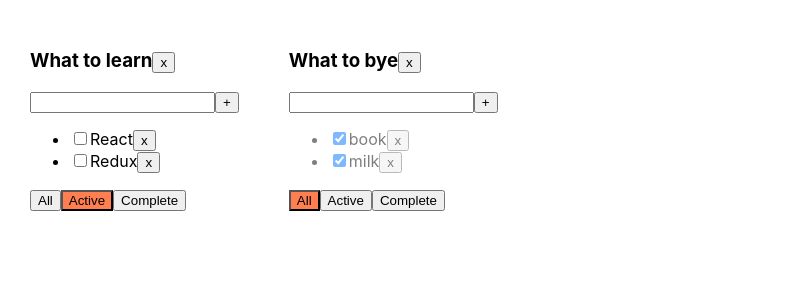
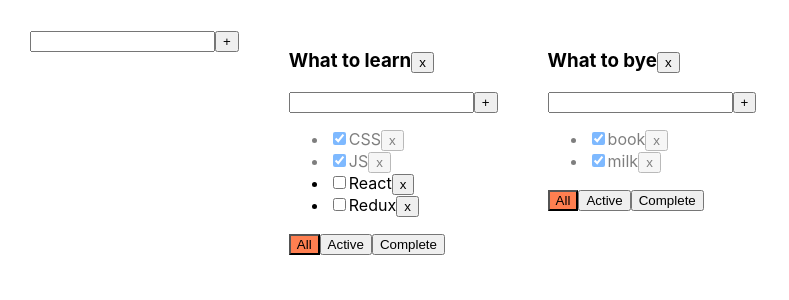
Before and after one commit to nedashkivskyios/newTodolist, a React (Create React App) app: page / in a window 1280 px wide. Shown: the top 300 px of the page, without its empty margins (0-789 px from the left). Built offline with nearby package versions, Linux system fonts and the light colour scheme.

Commit message:
Lesson 6

```diff
--- a/src/App.tsx
+++ b/src/App.tsx
@@ -2,36 +2,52 @@ import React, {useState} from 'react';
 import './App.css';
 import {Todolist} from "./Todolist";
 import {v1} from "uuid";
+import {AddItemForm} from "./components/AddItemForm";
 
 export type FilterValuesType = "all" | "active" | "completed"
+export type TaskType = {
+  id: string
+  title: string
+  isDone: boolean
+}
+export type TasksType = {
+  [key: string]: Array<TaskType>
+}
+export type TodolistType = {
+  id: string
+  title: string
+  filter: FilterValuesType
+}
+export type TodolistsType = Array<TodolistType>
+
 
 const App = () => {
 
   const todolistId1 = v1()
   const todolistId2 = v1()
-  const [todolists, setTodolists] = useState([
-    {id: todolistId1, title: "What to learn", filter: "active"},
+  const [todolists, setTodolists] = useState<TodolistsType>([
+    {id: todolistId1, title: "What to learn", filter: "all"},
     {id: todolistId2, title: "What to bye", filter: "all"},
   ])
-  const [tasks, setTasks] = useState({
+  const [tasks, setTasks] = useState<TasksType>({
     [todolistId1]: [
       {id: v1(), title: "CSS", isDone: true},
       {id: v1(), title: "JS", isDone: true},
       {id: v1(), title: "React", isDone: false},
       {id: v1(), title: "Redux", isDone: false},
     ],
-    [todolistId2]: [{id: v1(), title: "book", isDone: true},
+    [todolistId2]: [
+      {id: v1(), title: "book", isDone: true},
       {id: v1(), title: "milk", isDone: true},
     ],
   })
 
   const removeTask = (id: string, todolistId: string) => {
     let ourTasks = tasks[todolistId]
-    let filteredTasks = ourTasks.filter(t => t.id !== id)
-    tasks[todolistId] = filteredTasks
+    tasks[todolistId] = ourTasks.filter(t => t.id !== id)
     setTasks({...tasks})
   }
-  const addTask = (newTitle: string, todolistId: string) => {
+  const addTask = (todolistId: string, newTitle: string) => {
     let ourTasks = tasks[todolistId]
     let newTask = {id: v1(), title: newTitle, isDone: false}
     tasks[todolistId] = [...ourTasks, newTask]
@@ -46,6 +62,22 @@ const App = () => {
     tasks[todolistId] = ourTasks.map(el => el.id === taskId ? {...el, isDone: checked} : el)
     setTasks({...tasks})
   }
+  const changeTaskTitle = (params: { todolistId: string, taskId: string, title: string }) => {
+    let ourTasks = tasks[params.todolistId]
+    tasks[params.todolistId] = ourTasks.map(el => el.id === params.taskId ? {...el, title: params.title} : el)
+    setTasks({...tasks})
+  }
+  const changeTodolistTitle = (params: { todolistId: string, title: string }) => {
+    setTodolists(todolists.map(tl => tl.id === params.todolistId ? {...tl, title: params.title} : tl))
+  }
+
+  const addTodolist = (title: string) => {
+    const newTodolistId = v1()
+    const newTodolist: TodolistType = {id: newTodolistId, title, filter: "all"}
+    setTodolists([newTodolist, ...todolists])
+    tasks[newTodolistId] = []
+    setTasks({...tasks})
+  }
   const removeTodolist = (todolistId: string) => {
     setTodolists(todolists.filter(tl => tl.id !== todolistId))
     delete tasks[todolistId]
@@ -54,6 +86,7 @@ const App = () => {
 
   return (
     <div className="App">
+      <AddItemForm callback={addTodolist}/>
       {
         todolists.map((tl) => {
           let tasksForTodolist = tasks[tl.id]
@@ -72,6 +105,8 @@ const App = () => {
                            removeTask={removeTask}
                            changeFilter={changeFilter}
                            removeTodolist={removeTodolist}
+                           changeTaskTitle={changeTaskTitle}
+                           changeTodolistTitle={changeTodolistTitle}
                            onChangeTaskStatus={onChangeTaskStatus}
           />
         })
--- a/src/Todolist.tsx
+++ b/src/Todolist.tsx
@@ -1,11 +1,8 @@
-import React, {ChangeEvent, FC, KeyboardEvent, useState} from "react";
-import {FilterValuesType} from "./App";
+import React, {ChangeEvent, FC} from "react";
+import {FilterValuesType, TaskType} from "./App";
+import {AddItemForm} from "./components/AddItemForm";
+import {EditableSpan} from "./components/EditableSpan";
 
-export type TaskType = {
-  id: string
-  title: string
-  isDone: boolean
-}
 
 type PropsType = {
   title: string
@@ -17,6 +14,8 @@ type PropsType = {
   filter: FilterValuesType
   todolistId: string
   removeTodolist: (todolistId: string) => void
+  changeTaskTitle: (params: { todolistId: string, taskId: string, title: string }) => void
+  changeTodolistTitle: (params: { todolistId: string, title: string }) => void
 }
 
 export const Todolist: FC<PropsType> = (props) => {
@@ -29,10 +28,9 @@ export const Todolist: FC<PropsType> = (props) => {
     filter,
     todolistId,
     removeTodolist,
+    changeTaskTitle,
+    changeTodolistTitle,
   } = props
-
-  const [newTaskTitle, setNewTaskTitle] = useState('')
-  const [error, setError] = useState(false)
 
 
   const onAllButtonClick = () => {
@@ -44,60 +42,30 @@ export const Todolist: FC<PropsType> = (props) => {
   const onCompletedButtonClick = () => {
     changeFilter(todolistId, 'completed')
   }
-  const onAddTaskButtonClickHandler = () => {
-    if (newTaskTitle.trim().length > 0) {
-      addTask(newTaskTitle.trim(), todolistId)
-      setNewTaskTitle('')
-      setError(false)
-    } else {
-      setNewTaskTitle('')
-      setError(true)
-    }
-  }
-  const onNewTaskTitleInputChangeHandler = (e: ChangeEvent<HTMLInputElement>) => {
-    if (error) {
-      setNewTaskTitle(e.currentTarget.value)
-      setError(false)
-    }
-    setNewTaskTitle(e.currentTarget.value)
-  }
-
-  const onEnterKeyPressHandler = (e: KeyboardEvent<HTMLInputElement>) => {
-    if (e.ctrlKey && e.charCode === 13) {
-      if (newTaskTitle.trim().length > 0) {
-        addTask(newTaskTitle.trim(), todolistId)
-        setNewTaskTitle('')
-        setError(false)
-      } else {
-        setNewTaskTitle('')
-        setError(true)
-      }
-    }
-  }
-
   const onRemoveTodolistHandler = () => {
     removeTodolist(todolistId)
   }
-
+  const addTaskWrapper = (title: string) => {
+    addTask(todolistId, title)
+  }
+  const onChangeTodolistTitle = (title: string) => {
+    changeTodolistTitle({todolistId, title})
+  }
 
   return (
     <div>
-      <h3>{title}
+      <h3>
+        <EditableSpan title={title} callback={onChangeTodolistTitle}/>
         <button onClick={onRemoveTodolistHandler}>x</button>
       </h3>
-      <div>
-        <input className={error ? 'error' : ''}
-               onKeyPress={onEnterKeyPressHandler}
-               value={newTaskTitle}
-               onChange={onNewTaskTitleInputChangeHandler}
-               type="text"/>
-        <button onClick={onAddTaskButtonClickHandler}>+</button>
-        {error && <div className={'error-message'}>Title is required</div>}
-      </div>
+      <AddItemForm callback={addTaskWrapper}/>
       <ul>
         {props.tasks.map(t => {
           const onChangeTaskStatusHandler = (e: ChangeEvent<HTMLInputElement>) => {
             onChangeTaskStatus(e.currentTarget.checked, t.id, todolistId)
+          }
+          const onChangeTaskTitleHandler = (title: string) => {
+            changeTaskTitle({todolistId, taskId: t.id, title})
           }
           const onRemoveButtonClickHandler = () => {
             removeTask(t.id, todolistId)
@@ -105,7 +73,7 @@ export const Todolist: FC<PropsType> = (props) => {
           return (
             <li key={`${t.id}-${t.title}`} className={t.isDone ? "is-done" : ""}>
               <input onChange={onChangeTaskStatusHandler} type="checkbox" checked={t.isDone}/>
-              <span>{t.title}</span>
+              <EditableSpan callback={onChangeTaskTitleHandler} title={t.title}/>
               <button onClick={onRemoveButtonClickHandler}>x</button>
             </li>)
         })}
--- /dev/null
+++ b/src/components/AddItemForm.tsx
@@ -0,0 +1,52 @@
+import React, {ChangeEvent, FC, KeyboardEvent, useState} from "react";
+
+type AddItemFormPropsType = {
+  callback: (title: string) => void
+}
+
+export const AddItemForm: FC<AddItemFormPropsType> = (props) => {
+  const [newTaskTitle, setNewTaskTitle] = useState('')
+  const [error, setError] = useState(false)
+
+  const onAddTaskButtonClickHandler = () => {
+    if (newTaskTitle.trim().length > 0) {
+      props.callback(newTaskTitle.trim())
+      setNewTaskTitle('')
+      setError(false)
+    } else {
+      setNewTaskTitle('')
+      setError(true)
+    }
+  }
+  const onNewTaskTitleInputChangeHandler = (e: ChangeEvent<HTMLInputElement>) => {
+    if (error) {
+      setNewTaskTitle(e.currentTarget.value)
+      setError(false)
+    }
+    setNewTaskTitle(e.currentTarget.value)
+  }
+
+  const onEnterKeyPressHandler = (e: KeyboardEvent<HTMLInputElement>) => {
+    if (e.ctrlKey && e.charCode === 13) {
+      if (newTaskTitle.trim().length > 0) {
+        props.callback(newTaskTitle.trim())
+        setNewTaskTitle('')
+        setError(false)
+      } else {
+        setNewTaskTitle('')
+        setError(true)
+      }
+    }
+  }
+  return (
+    <div>
+      <input className={error ? 'error' : ''}
+             onKeyPress={onEnterKeyPressHandler}
+             value={newTaskTitle}
+             onChange={onNewTaskTitleInputChangeHandler}
+             type="text"/>
+      <button onClick={onAddTaskButtonClickHandler}>+</button>
+      {error && <div className={'error-message'}>Title is required</div>}
+    </div>
+  )
+}
--- /dev/null
+++ b/src/components/EditableSpan.tsx
@@ -0,0 +1,44 @@
+import React, {ChangeEvent, FC, KeyboardEvent, useState} from "react";
+
+type EditableSpanPropsType = {
+  title: string
+  callback: (title: string) => void
+}
+export const EditableSpan: FC<EditableSpanPropsType> = (props) => {
+
+  const [title, setTitle] = useState("")
+  const [editMode, setEditMode] = useState(false)
+
+  const activateEditMode = () => {
+    setEditMode(true)
+    setTitle(props.title)
+  }
+  const activateViewMode = () => {
+    setEditMode(false)
+    if (title.trim().length > 0) {
+      props.callback(title.trim())
+    }
+  }
+  const onChangeTitleHandler = (e: ChangeEvent<HTMLInputElement>) => {
+    setTitle(e.currentTarget.value)
+  }
+  const onEnterKeyPressHandler = (e: KeyboardEvent<HTMLInputElement>) => {
+    if (e.ctrlKey && e.charCode === 13) {
+      if (title.trim().length > 0) {
+        setEditMode(false)
+        props.callback(title.trim())
+      }
+    }
+  }
+  return (
+    editMode
+      ? <input onChange={onChangeTitleHandler}
+               onKeyPress={onEnterKeyPressHandler}
+               onBlur={activateViewMode}
+               autoFocus
+               type="text"
+               value={title}
+      />
+      : <span onDoubleClick={activateEditMode}>{props.title}</span>
+  )
+}
```
